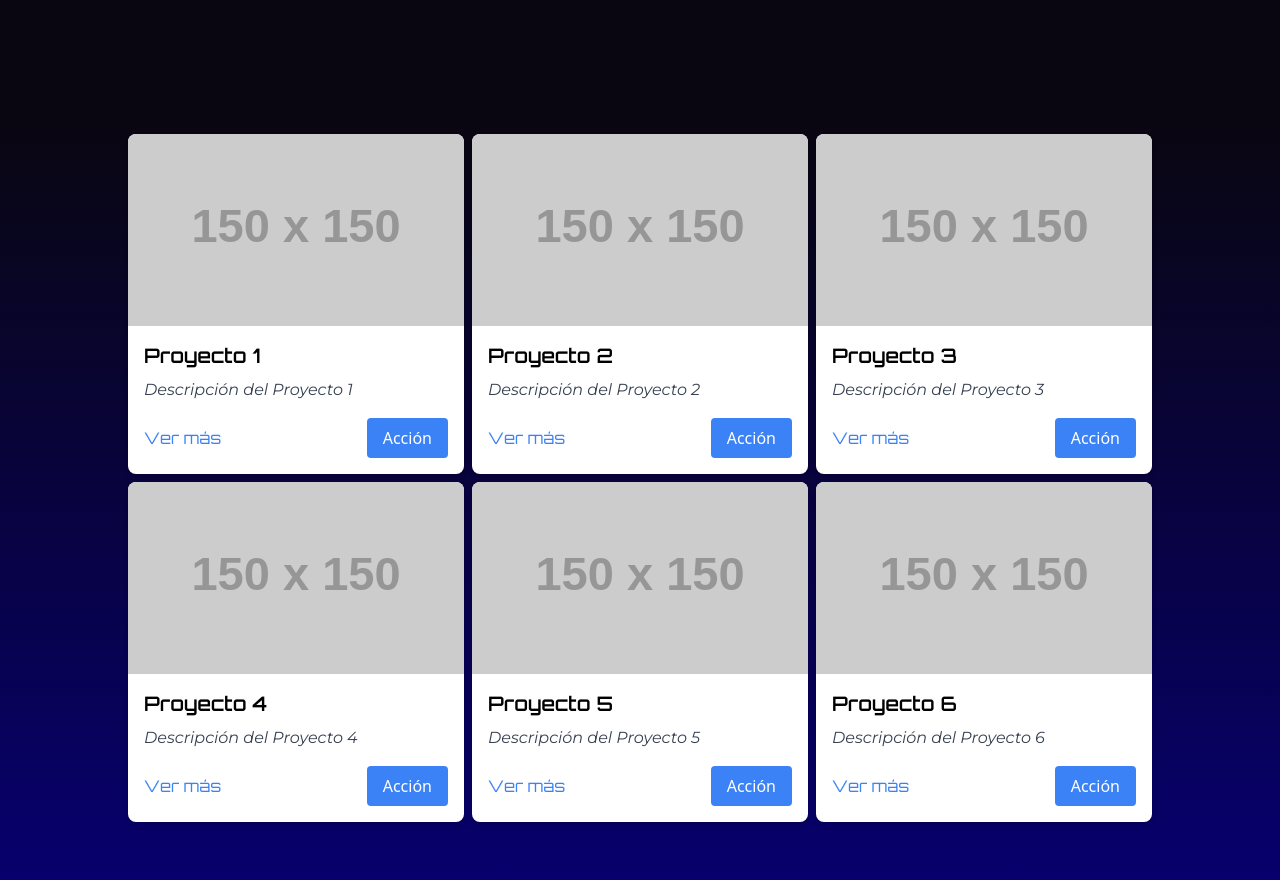
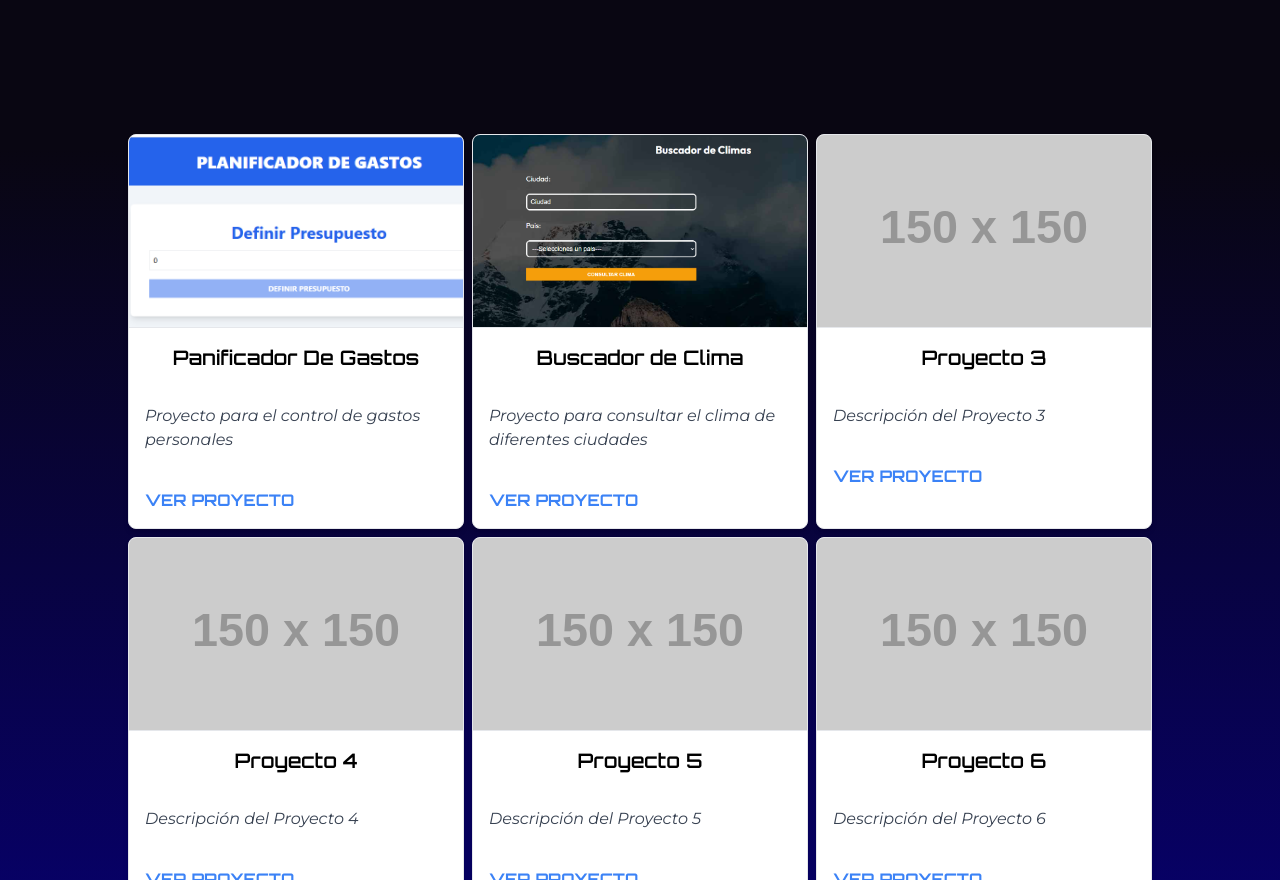
Before and after one commit to 3nd3rs0n/PortaFolio, a React (Vite) app: page / in a window 1280 px wide. Shown: the part 1920-2800 px from the top of the page. Built offline with nearby package versions, Linux system fonts and the light colour scheme.

Commit message:
modificado con proyectos

```diff
--- a/src/components/Header.jsx
+++ b/src/components/Header.jsx
@@ -31,19 +31,19 @@ const Header = () => {
         <nav className=" backdrop-blur-sm bg-white/30 p-4 px-12  flex justify-center" >
 
             <ul className="flex space-x-4 font-bold">
-              <li>
+              <li className='cursor-pointer'>
               <Link to="Inicio" spy={true} smooth={true} duration={500}> Inicio</Link>
               </li>
-              <li>
+              <li className='cursor-pointer'>
               <Link to="Habilidades" spy={true} smooth={true} duration={500}> Habilidades</Link>
               </li>
-              <li>
+              <li className='cursor-pointer'>
               <Link to="Perfil" spy={true} smooth={true} duration={500}> Perfil</Link>
               </li>
-              <li>
+              <li className='cursor-pointer'>
               <Link to="Logros" spy={true} smooth={true} duration={500}> Logros</Link>
               </li>
-              <li>
+              <li className='cursor-pointer'>
               <Link to="Proyectos" spy={true} smooth={true} duration={500}> Proyectos</Link>
               </li>
             </ul>
--- a/src/components/Proyectos.jsx
+++ b/src/components/Proyectos.jsx
@@ -1,21 +1,23 @@
 import { Element } from "react-scroll";
+import img_planificador_gastos from '../img/planificador_gastos.png';
+import img_Clima from '../img/Buscador_Clima.png';
 
 const Proyectos = () => {
 
     const proyectos = [
         {
           id: 1,
-          title: 'Proyecto 1',
-          description: 'Descripción del Proyecto 1',
-          image: 'https://via.placeholder.com/150',
-          link: '#'
+          title: 'Panificador De Gastos',
+          description: 'Proyecto para el control de gastos personales',
+          image: img_planificador_gastos,
+          link: 'https://control-gatos-n7v3bq1n7-enders-projects-a235a8ed.vercel.app'
         },
         {
           id: 2,
-          title: 'Proyecto 2',
-          description: 'Descripción del Proyecto 2',
-          image: 'https://via.placeholder.com/150',
-          link: '#'
+          title: 'Buscador de Clima',
+          description: 'Proyecto para consultar el clima de diferentes ciudades',
+          image: img_Clima,
+          link: 'https://clima-kappa-two.vercel.app/'
         },
         {
           id: 3,
@@ -56,16 +58,23 @@ const Proyectos = () => {
         </div>
 
         <div className="container mx-auto px-4 py-8">
-            <div className="grid grid-cols-1 sm:grid-cols-2 lg:grid-cols-3 gap-2">
+            <div className="grid grid-cols-1 sm:grid-cols-2 lg:grid-cols-3 gap-2 ">
                 {proyectos.map((proyecto) => (
-                <div key={proyecto.id} className="bg-white shadow-md rounded-lg overflow-hidden">
+                <div key={proyecto.id} className="bg-white shadow-md rounded-lg overflow-hidden border  ">
                     <img src={proyecto.image} alt={proyecto.title} className="w-full h-48 object-cover"/>
+                    <hr />
                     <div className="p-4">
-                    <h3 className="text-xl font-semibold mb-2">{proyecto.title}</h3>
-                    <p className="text-gray-700 mb-4">{proyecto.description}</p>
-                    <div className="flex justify-between items-center">
-                        <a href={proyecto.link} className="text-blue-500 hover:underline">Ver más</a>
-                        <button className="bg-blue-500 text-white px-4 py-2 rounded hover:bg-blue-600">Acción</button>
+                    <h1 className="text-xl font-semibold mb-2 text-center">{proyecto.title}</h1>
+                    <p className="text-gray-700 mb-4 mt-8">{proyecto.description}</p>
+                    <div className="flex justify-between items-center mt-9">
+                        <a
+                          href={proyecto.link}
+                          target="_blank"
+                          rel="noopener noreferrer"
+                          className="text-blue-500 hover:underline uppercase font-bold"
+                        >
+                          Ver Proyecto
+                        </a>
                     </div>
                     </div>
                 </div>
```
Also changed, not shown: src/img/Buscador_Clima.png (added), src/img/Planificador_gastos.png (added).
